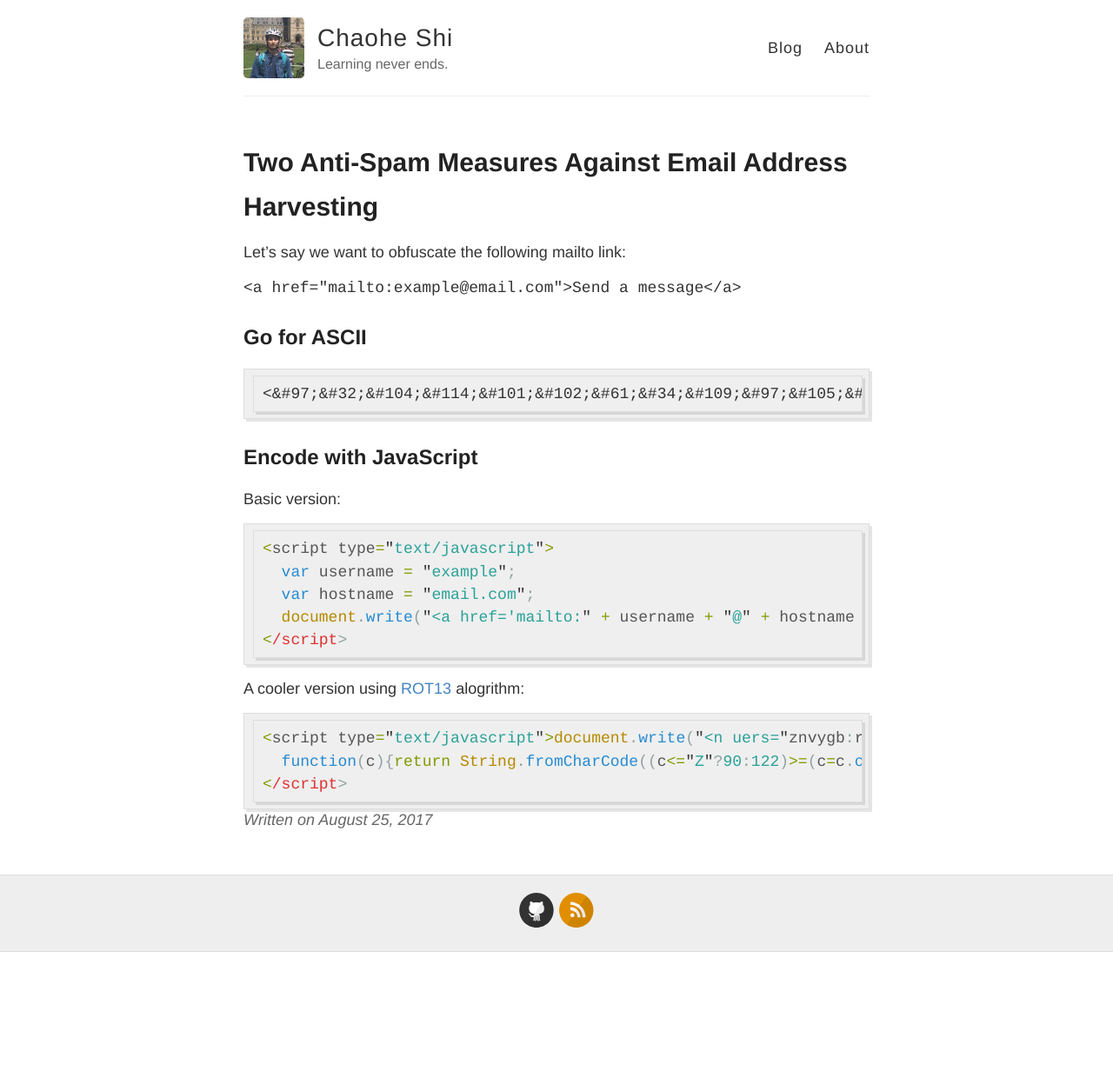
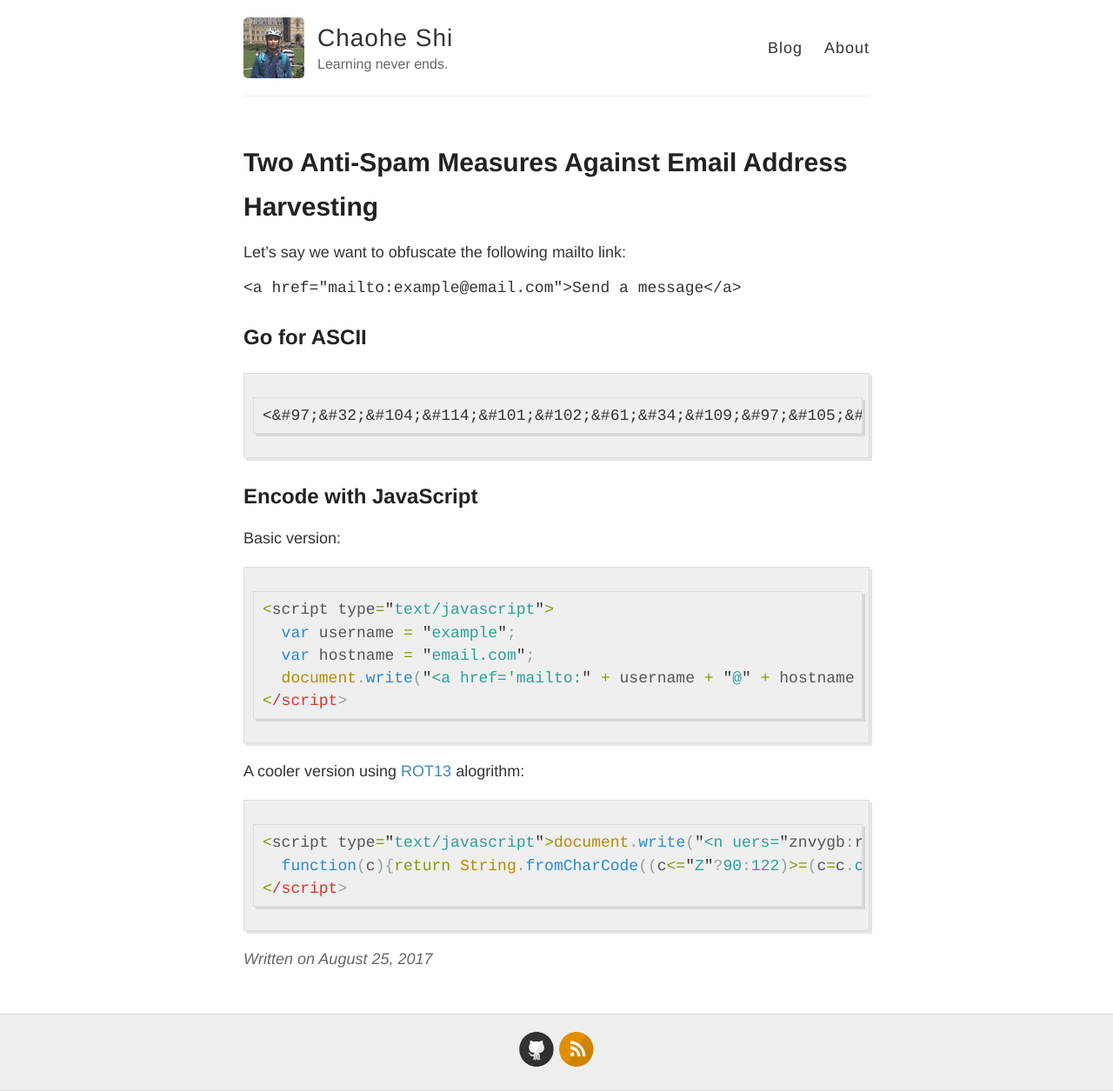
Before and after one commit to chaohershi/chaohershi.github.io, a Jekyll site: the page built from _posts/2017-08-25-Two-Anti-Spam-Measures-Against-Email-Address-Harvesting.md, in a window 1280 px wide. Shown: the whole page at 87% size. Built offline with Jekyll 4.4.1, drawn with Linux system fonts in a browser that asks for light colours; our own code applies the rules of GitHub Pages for plain Markdown files; comment, search, counter and statistics services are not loaded; before the commit the page ends 1095 px from its top, so only the background shows below that.

Commit message:
Fix code highlighting block appearance

```diff
--- a/_sass/_highlights.scss
+++ b/_sass/_highlights.scss
@@ -6,8 +6,8 @@
   -moz-box-shadow: 3px 3px rgba(0,0,0,0.1);
   -webkit-box-shadow: 3px 3px rgba(0,0,0,0.1);
   box-shadow: 3px 3px rgba(0,0,0,0.1);
-  margin: 0 0 0 0;
-  overflow: auto;
+  margin: 20px 0 20px 0;
+  overflow-x: auto
 }
 
 code {
```
